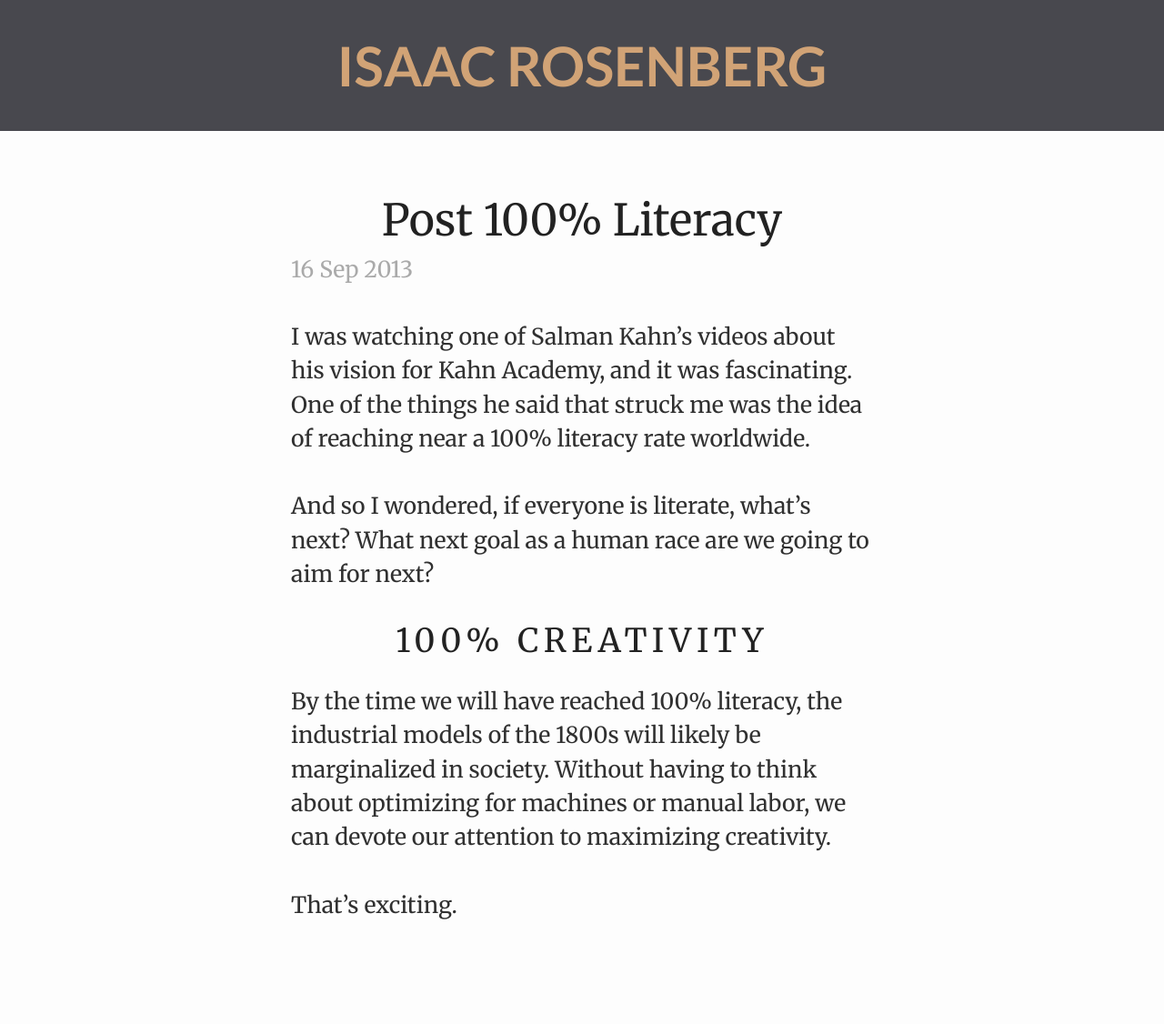
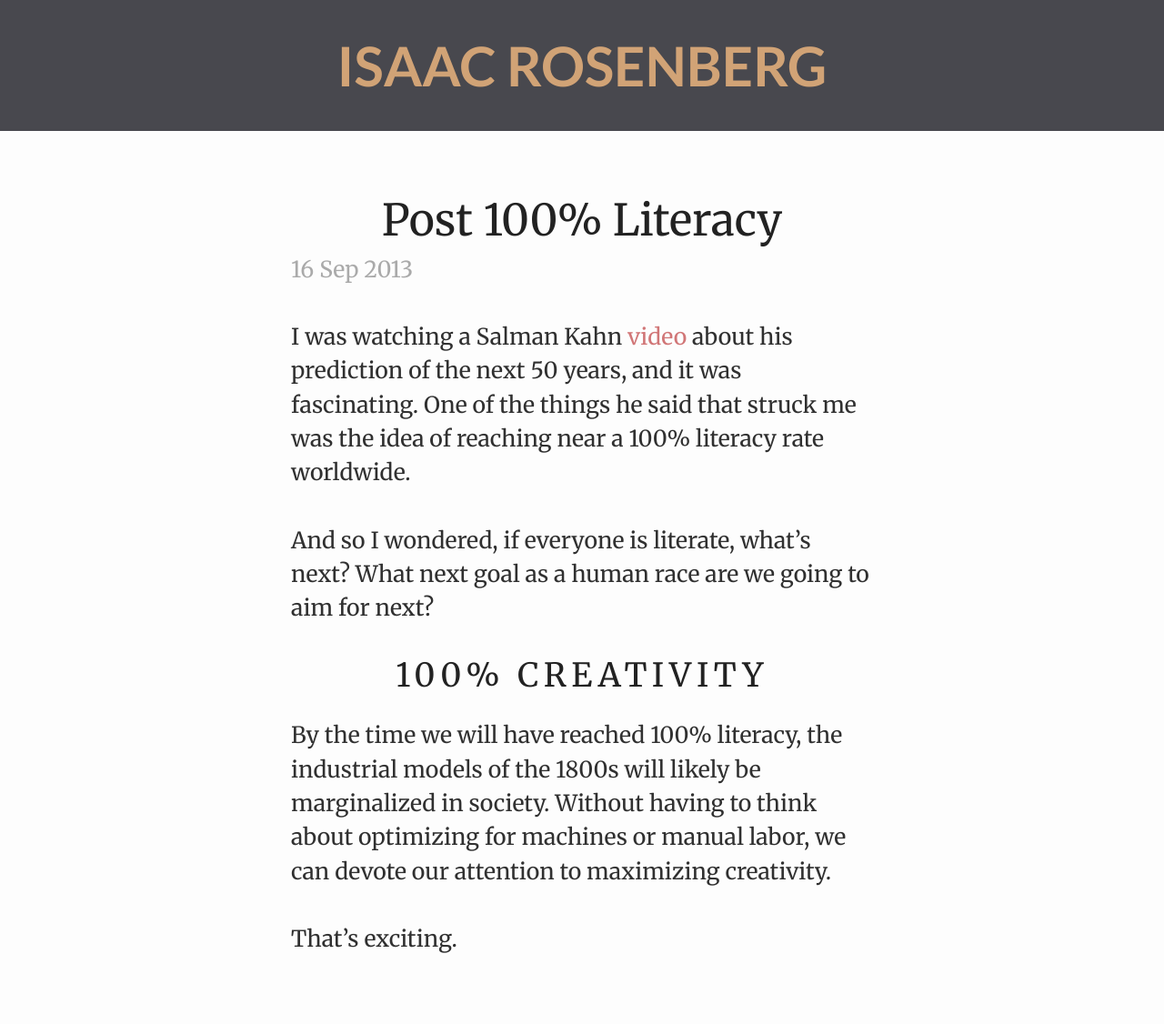
Before and after one commit to irosenb/blog, a Jekyll site: the page built from _posts/2013-09-16-post-100-percent-literacy.markdown, in a window 1280 px wide. Shown: the whole page at 91% size. Built offline with Jekyll 4.4.1, drawn with Linux system fonts in a browser that asks for light colours; Markdown is read by kramdown in place of the engine named in the settings; before the commit the page ends 1089 px from its top, so only the background shows below that.

Commit message:
link in literacy post

```diff
--- a/_posts/2013-09-16-post-100-percent-literacy.markdown
+++ b/_posts/2013-09-16-post-100-percent-literacy.markdown
@@ -5,7 +5,7 @@ date: 2013-09-16 14:22
 categories:
 ---
 
-I was watching one of Salman Kahn's videos about his vision for Kahn Academy, and it was fascinating. One of the things he said that struck me was the idea of reaching near a 100% literacy rate worldwide.
+I was watching a Salman Kahn [video](https://www.youtube.com/watch?v=CiKrFcgVSIU&feature=player_embedded) about his prediction of the next 50 years, and it was fascinating. One of the things he said that struck me was the idea of reaching near a 100% literacy rate worldwide.
 
 And so I wondered, if everyone is literate, what's next? What next goal as a human race are we going to aim for next?
 
```
